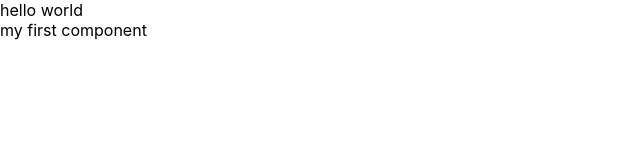
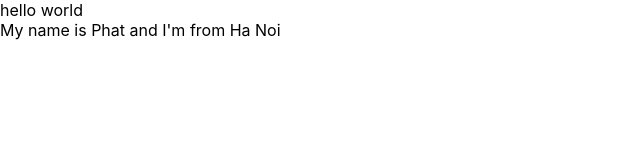
Before and after one commit to TieuCuu/reactjs-hoidanit, a React (Create React App) app: page / in a window 1280 px wide. Shown: the top 160 px of the page, without its empty margins (0-640 px from the left). Built offline with nearby package versions, Linux system fonts and the light colour scheme.

Commit message:
class component & function component

```diff
--- a/src/App.js
+++ b/src/App.js
@@ -3,31 +3,43 @@
 import { useDispatch, useSelector } from 'react-redux';
 import { increaseCounter, decreaseCounter } from './redux/action/counterAction';
 import MyComponent from './components/MyComponents.js';
+import React from 'react';
 
-
-const App = () => {
-	const count = useSelector(state => state.counter.count);
-	const dispatch = useDispatch();
-
+//cách viết class component
+class App extends React.Component {
+	render() {
 		return (
-		// <div className="App">
-		// 	<header className="App-header">
-		// 		<img src={logo} className="App-logo" alt="logo" />
-		// 		<p>
-		// 			hello world
-		// 		</p>
-		// 		<div>Count = {count}</div>
-		// 		<button onClick={() => dispatch(increaseCounter())}>Increase</button>
-		// 		<button onClick={() => dispatch(decreaseCounter())}>Decrease</button>
-		// 	</header>
-		// </div>
 
 			<div>
 				hello world
 				<MyComponent></MyComponent>
 			</div>
 
-	);
+		)
+	}
 }
 
+//cách viết function component
+// const App = () => {
+// 	const count = useSelector(state => state.counter.count);
+// 	const dispatch = useDispatch();
+
+// 	return (
+// 		<div className="App">
+// 			<header className="App-header">
+// 				<img src={logo} className="App-logo" alt="logo" />
+// 				<p>
+// 					hello world
+// 				</p>
+// 				<div>Count = {count}</div>
+// 				<button onClick={() => dispatch(increaseCounter())}>Increase</button>
+// 				<button onClick={() => dispatch(decreaseCounter())}>Decrease</button>
+// 			</header>
+// 		</div>
+
+
+
+// 	);
+// }
+
 export default App;
--- a/src/components/MyComponents.js
+++ b/src/components/MyComponents.js
@@ -5,10 +5,21 @@
 
 class MyComponent extends React.Component {
 
+    //state là 1 biến object, dữ liệu state thay đổi thì trên trình duyệt thay đổi theo
+    state = {
+        name: 'Phat',
+        address: 'Ha Noi',
+        age: 18
+
+    }
+
     //JSX
     render() {
         return (
-            <div>my first component</div>
+            <div>
+
+                My name is {this.state.name} and I'm from {this.state.address}
+            </div>
         )
     }
 }
```
Lines whose indentation alone changed are shown as unchanged.
